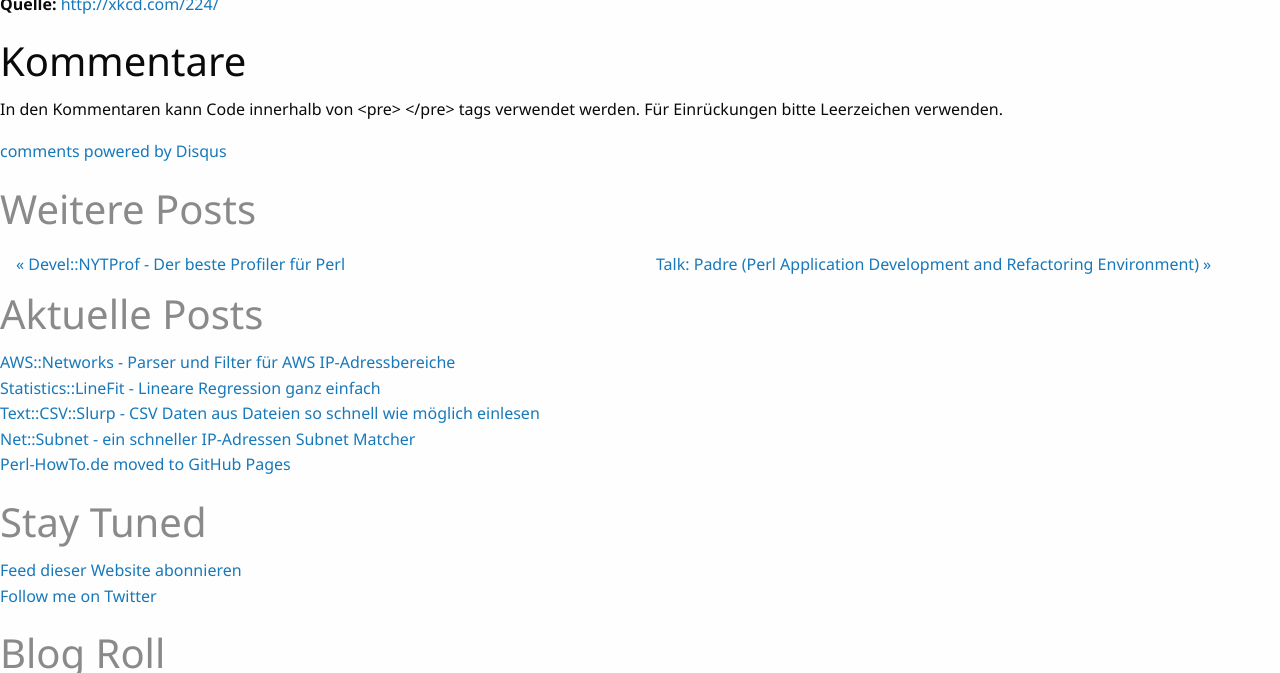
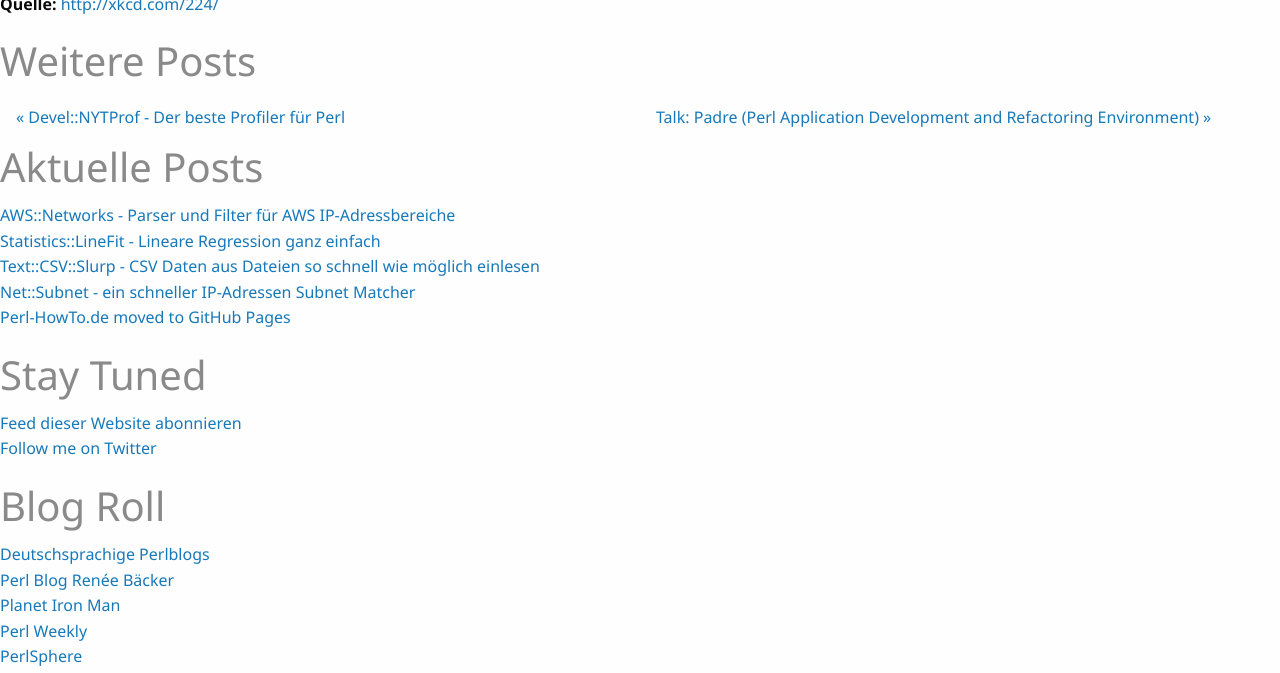
Before and after one commit to perl-howto/perl-howto.github.io, a Jekyll site: the page built from _posts/2008-12-07-comics_das_universum_perl_vs_l.html, in a window 1280 px wide and 900 px high, scrolled down 618 px, cut to the strip 227-900 px from the top of the window. Built offline with Jekyll 4.4.1, drawn with Linux system fonts in a browser that asks for light colours; nearby versions of some CDN libraries; comment, search, counter and statistics services are not loaded; a style sheet for code colours, icons or effects is not loaded.

Commit message:
Removed Disqus

```diff
--- a/_includes/disqus.html
+++ /dev/null
@@ -1,27 +0,0 @@
-<div role="comments">
- <h2>Kommentare</h2>
- <p>
- In den Kommentaren kann Code innerhalb von &lt;pre&gt; &lt;/pre&gt; tags verwendet werden. F&uuml;r Einr&uuml;ckungen bitte Leerzeichen verwenden.
- </p>
-
- <div id="disqus_thread"></div>
- <script>
-	var disqus_shortname = 'perlhowto'; // required: replace example with your forum shortname
-	(function() { // DON'T EDIT BELOW THIS LINE
-	 var d = document, s = d.createElement('script');
-	 s.src = '//perlhowto.disqus.com/embed.js';
-	 s.setAttribute('data-timestamp', +new Date());
-	 (d.head || d.body).appendChild(s);
-	})();
- </script>
-
- <noscript>
- <p>
-   Bitte JavaScript aktivieren, um die <a href="http://disqus.com/?ref_noscript">Kommentare powered by Disqus</a> an zu zeigen.
- <p>
- </noscript>
- <p>
- <a href="http://disqus.com" class="dsq-brlink">comments powered by <span class="logo-disqus">Disqus</span></a>
- </p>
- <script id="dsq-count-scr" src="//perlhowto.disqus.com/count.js" async></script>
-</div>
--- a/_layouts/post.html
+++ b/_layouts/post.html
@@ -3,5 +3,4 @@ layout: default
 ---
 
  {% include entry.html %}
- {% include disqus.html %}
  {% include previous-next-post.html %}
```
